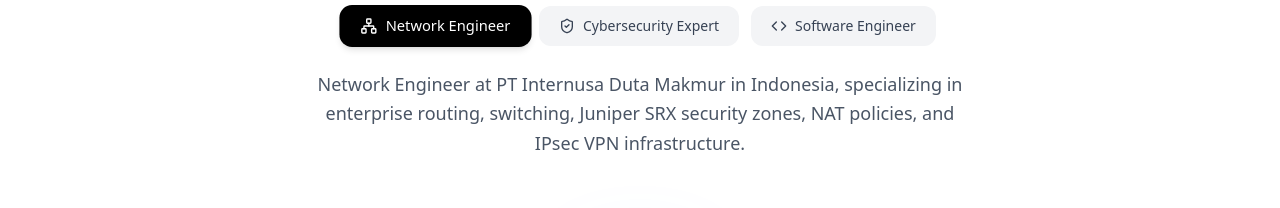
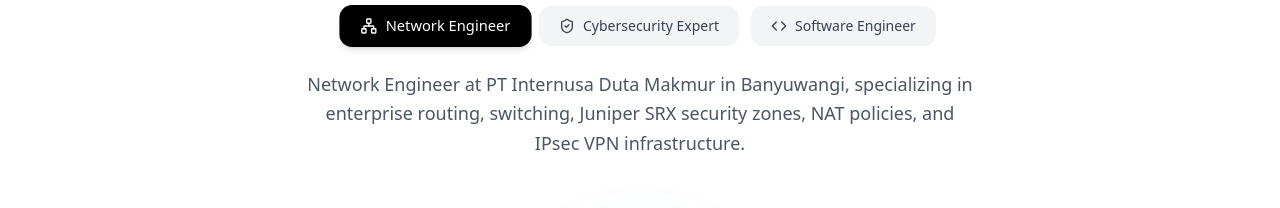
Before and after one commit to zerotrust1/portofolio, a Next.js app: page / in a window 1280 px wide. Shown: the part 313-521 px from the top of the page. Built offline with nearby package versions, Linux system fonts and the light colour scheme.

Commit message:
fix: specify Banyuwangi location for PT Internusa Duta Makmur

```diff
--- a/app/page.tsx
+++ b/app/page.tsx
@@ -122,7 +122,7 @@ const experiences = [
     role: "Network Engineer",
     company: "PT Internusa Duta Makmur",
     period: "August 2026 – Present",
-    location: "Indonesia",
+    location: "Banyuwangi, Indonesia",
     type: "Full-time",
     isCurrent: true,
     highlights: [
@@ -257,7 +257,7 @@ export default function Home() {
       title: "Network Engineer",
       badge: "ISP Infrastructure & Security Zones",
       summary:
-        "Network Engineer at PT Internusa Duta Makmur in Indonesia, specializing in enterprise routing, switching, Juniper SRX security zones, NAT policies, and IPsec VPN infrastructure.",
+        "Network Engineer at PT Internusa Duta Makmur in Banyuwangi, specializing in enterprise routing, switching, Juniper SRX security zones, NAT policies, and IPsec VPN infrastructure.",
       icon: Network,
     },
     cybersecurity: {
```
